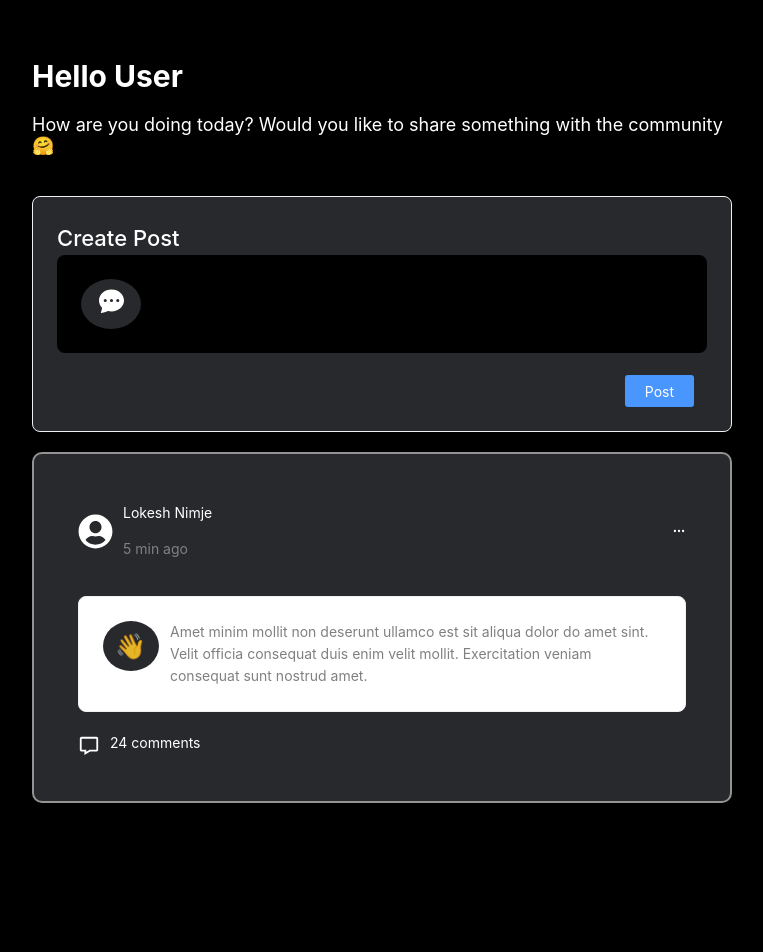
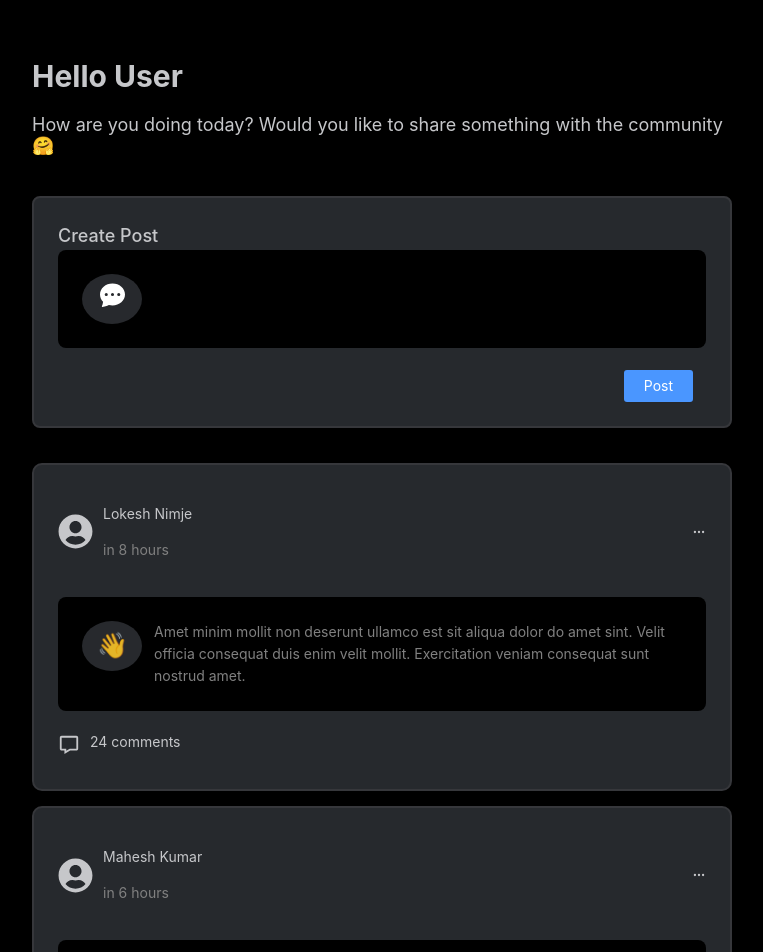
Before and after one commit to lokeshnimje/atlys-assignment, a React (Create React App) app: page /home in a window 1280 px wide. Shown: the top 952 px of the page, without its empty margins (258-1021 px from the left). Before the commit the page ends 860 px from the top, so only its background shows below. Built offline with nearby package versions, Linux system fonts and the light colour scheme.

Commit message:
modified home page with signup

```diff
--- a/package.json
+++ b/package.json
@@ -7,6 +7,7 @@
     "@testing-library/react": "^13.4.0",
     "@testing-library/user-event": "^13.5.0",
     "antd": "^5.8.4",
+    "moment": "^2.29.4",
     "react": "^18.2.0",
     "react-dom": "^18.2.0",
     "react-icons": "^4.10.1",
--- a/src/components/Home.jsx
+++ b/src/components/Home.jsx
@@ -1,18 +1,53 @@
-import React from "react";
+import React, { useState } from "react";
 import { BsFillChatDotsFill } from "react-icons/bs";
 import { FaUserCircle } from "react-icons/fa";
 import { FiMoreHorizontal } from "react-icons/fi";
 import { BiMessage } from "react-icons/bi";
-import { Button, Input, Row, Card, Col } from "antd";
-
+import { Button, Input, Row, Card, Col, Modal } from "antd";
+import moment from "moment";
+import Signup from "./Signup";
+const data = [
+  {
+    userName: "Lokesh Nimje",
+    post: " Amet minim mollit non deserunt ullamco est sit aliqua dolor do amet sint. Velit officia consequat duis enim velit mollit. Exercitation veniam consequat sunt nostrud amet.",
+    comments: 24,
+    time: "Tue Aug 23 2023 14:27:20 GMT+0530",
+  },
+  {
+    userName: "Mahesh Kumar",
+    post: " Amet minim mollit non deserunt ullamco est sit aliqua dolor do amet sint. Velit officia consequat duis enim velit mollit. Exercitation veniam consequat sunt nostrud amet.",
+    comments: 2,
+    time: "Wed Aug 23 2023 12:27:20 GMT+0530",
+  },
+];
 const Home = () => {
+  const [postArray, setPostArray] = useState(data);
+  const [inputPost, setInputPost] = useState("");
+  const [signupModal, setSignupModal] = useState(false);
+  const handleInputChange = (e) => {
+    setInputPost(e.target.value);
+  };
+  const handleAddPost = () => {
+    // setSignupModal(true);
+    const payload = {
+      "userName": "Mahesh Kumar",
+      "post": inputPost,
+      "comments": 0,
+      "time": new Date()
+    }
+    const newData = postArray.unshift(payload)
+    console.log(newData);
+    setPostArray([...postArray, payload])
+    setInputPost("")
+  };
+  console.log("postArray", postArray);
   return (
     <div style={{ width: "90%", margin: "auto" }}>
       <div
         style={{
           maxWidth: "700px",
           margin: " 5% auto",
-          color: "white",
+          color: "#C6C7CA",
           textAlign: "start",
         }}
       >
@@ -24,11 +59,14 @@ const Home = () => {
 
         <Card
           style={{
-            background: "rgba(39,41,45,1)",
+            background: "#26292D",
             marginTop: "40px",
+            border: "2px solid #36373B",
           }}
         >
-          <Row style={{ fontSize: "22px", fontWeight: "500", color: "white" }}>
+          <Row
+            style={{ fontSize: "18px", fontWeight: "500", color: "#C6C7CA" }}
+          >
             Create Post
           </Row>
           <Card style={{ border: "none", background: "black" }}>
@@ -57,14 +95,16 @@ const Home = () => {
                 <Input
                   name=""
                   id=""
-                  // placeholder="How are you feeling today?"
+                  // value={inputPost}
+                  placeholder="How are you feeling today?"
+                  onChange={(e) => handleInputChange(e)}
                   rows="2"
                   style={{
                     background: "transparent",
                     width: "100%",
                     border: "none",
                     padding: "10px 0px 0 20px",
-                    color: "white",
+                    color: "#C6C7CA",
                   }}
                 ></Input>
               </Col>
@@ -81,20 +121,24 @@ const Home = () => {
                 border: "none",
                 borderRadius: "3px",
               }}
+              onClick={() => handleAddPost()}
             >
               Post
             </Button>
           </div>
         </Card>
         <br />
+        {postArray &&
+          postArray.map((el) => {
+            return (
               <Card
                 style={{
                   maxWidth: "100%",
                   height: "100%",
                   borderRadius: "10px",
-            background: "rgba(39,41,45,1)",
-            border: "2px solid #939393",
-            padding: "10px 20px",
+                  background: "#26292D",
+                  border: "2px solid #36373B",
+                  marginTop: "15px",
                 }}
               >
                 <Row
@@ -102,21 +146,29 @@ const Home = () => {
                     display: "flex",
                     justifyContent: "space-between",
                     alignItems: "center",
-              color: "white",
+                    color: "#C6C7CA",
                   }}
                 >
-            <div style={{ display: "flex", gap: "10px", alignItems: "center" }}>
+                  <div
+                    style={{
+                      display: "flex",
+                      gap: "10px",
+                      alignItems: "center",
+                    }}
+                  >
                     <FaUserCircle style={{ fontSize: "35px" }} />
                     <div>
-                <p>Lokesh Nimje</p>
-                <p style={{ color: "gray" }}>5 min ago</p>
+                      <p>{el.userName}</p>
+                      <p style={{ color: "gray" }}>
+                        {moment(el.time).fromNow()}
+                      </p>
                     </div>
                   </div>
                   <FiMoreHorizontal style={{ cursor: "pointer" }} />
                 </Row>
                 <br />
 
-          <Card>
+                <Card style={{ background: "black", border: "none" }}>
                   <Row
                     style={{
                       display: "flex",
@@ -137,11 +189,7 @@ const Home = () => {
                     >
                       <p style={{ fontSize: "25px" }}>👋</p>
                     </Col>
-              <Col style={{ color: "gray", width: "88%" }}>
-                Amet minim mollit non deserunt ullamco est sit aliqua dolor do
-                amet sint. Velit officia consequat duis enim velit mollit.
-                Exercitation veniam consequat sunt nostrud amet.
-              </Col>
+                    <Col style={{ color: "gray", width: "88%" }}>{el.post}</Col>
                   </Row>
                 </Card>
                 <Row
@@ -151,7 +199,7 @@ const Home = () => {
                     justifyContent: "start",
                     width: "98%",
                     cursor: "pointer",
-              color: "white",
+                    color: "#C6C7CA",
                     marginTop: "20px",
                   }}
                 >
@@ -160,10 +208,27 @@ const Home = () => {
                       <BiMessage />{" "}
                     </span>{" "}
                   </Col>
-            <Col>24 comments</Col>
+                  <Col>{el.comments} comments</Col>
                 </Row>
               </Card>
+            );
+          })}
       </div>
+      <Modal
+      open={signupModal}
+      footer={null}
+      onCancel={() => setSignupModal(false)}>
+        <Card
+          style={{
+            width: "470px",
+            borderRadius: "10px",
+            background: "rgba(39,41,45,1)",
+            border: "2px solid #939393",
+          }}
+        >
+          <Signup />
+          </Card>
+      </Modal>
     </div>
   );
 };
--- a/src/components/Login.jsx
+++ b/src/components/Login.jsx
@@ -2,7 +2,7 @@ import React, { useState } from "react";
 import { BsArrowRightShort, FaBeer } from "react-icons/bs";
 import { useNavigate } from "react-router-dom";
 import { Button, Input, Row, Card } from "antd";
-
+import Signup from "./Signup";
 const Login = () => {
   const [logSign, setLogSign] = useState(true);
   const navigation = useNavigate();
@@ -153,108 +153,7 @@ const Login = () => {
             border: "2px solid #939393",
           }}
         >
-            <Row
-              style={{
-                justifyContent: "center",
-                color: "#939393",
-                fontSize: "14px",
-              }}
-            >
-              SIGN UP
-            </Row>
-            <Row
-              style={{
-                justifyContent: "center",
-                color: "#ffffff",
-                fontSize: "18px",
-                fontWeight: "500 ",
-              }}
-            >
-              Create an account to continue
-            </Row>
-            <Row
-              style={{ display: "grid", textAlign: "start", padding: "10px" }}
-            >
-              <br />
-              <label htmlFor="" style={{ color: "#939393" }}>
-                Email
-              </label>
-              <Input
-                type="text"
-                style={{
-                  background: "transparent",
-                  padding: "10px",
-                  borderRadius: "5px",
-                  border: "0.5px solid #939393",
-                  color: "#939393",
-                  margin: "5px 0",
-                }}
-              />
-              <br />
-              <label htmlFor="" style={{ color: "#939393" }}>
-                Username
-              </label>
-              <Input
-                type="text"
-                style={{
-                  background: "transparent",
-                  padding: "10px",
-                  borderRadius: "5px",
-                  border: "0.5px solid #939393",
-                  color: "#939393",
-                  margin: "5px 0",
-                }}
-              />
-              <br />
-              <label htmlFor="" style={{ color: "#939393" }}>
-                Password
-              </label>
-              <Input
-                type="text"
-                style={{
-                  background: "transparent",
-                  padding: "10px",
-                  borderRadius: "5px",
-                  border: "0.5px solid #939393",
-                  color: "#939393",
-                  margin: "5px 0",
-                }}
-              />
-
-              <Button
-                style={{
-                  justifyContent: "center",
-                  borderRadius: "5px",
-                  margin: "20px 0",
-                  background: "#4A96FF",
-                  color: "white",
-                  cursor: "pointer",
-                  border: "none",
-                }}
-              >
-                Continue
-              </Button>
-              <Row
-                style={{ display: "flex", alignItems: "center", gap: "5px" }}
-              >
-                <p style={{ color: "#939393" }}>Already have an account ?</p>
-                <Row
-                  style={{
-                    display: "flex",
-                    gap: "2px",
-                    cursor: "pointer",
-                    alignItems: "center",
-                  }}
-                  onClick={() => setLogSign(true)}
-                >
-                  <p style={{ color: "#ffffff" }}>Login </p>
-                  <p style={{ color: "#ffffff", margin: "3px 0 0 0" }}>
-                    <BsArrowRightShort />
-                  </p>
-                </Row>
-              </Row>
-            </Row>
-            <br />
+          <Signup setLogSign={setLogSign} />
           </Card>
         )}
       </Row>
--- /dev/null
+++ b/src/components/Signup.jsx
@@ -0,0 +1,119 @@
+import React, { useState } from "react";
+import { BsArrowRightShort } from "react-icons/bs";
+import { Button, Input, Row, Card } from "antd";
+
+const Signup = ({ setLogSign }) => {
+  return (
+    // <Card
+    //   style={{
+    //     width: "470px",
+    //     borderRadius: "10px",
+    //     background: "rgba(39,41,45,1)",
+    //     border: "2px solid #939393",
+    //   }}
+    // >
+    <>
+      <Row
+        style={{
+          justifyContent: "center",
+          color: "#939393",
+          fontSize: "14px",
+        }}
+      >
+        SIGN UP
+      </Row>
+      <Row
+        style={{
+          justifyContent: "center",
+          color: "#ffffff",
+          fontSize: "18px",
+          fontWeight: "500 ",
+        }}
+      >
+        Create an account to continue
+      </Row>
+      <Row style={{ display: "grid", textAlign: "start", padding: "10px" }}>
+        <br />
+        <label htmlFor="" style={{ color: "#939393" }}>
+          Email
+        </label>
+        <Input
+          type="text"
+          style={{
+            background: "transparent",
+            padding: "10px",
+            borderRadius: "5px",
+            border: "0.5px solid #939393",
+            color: "#939393",
+            margin: "5px 0",
+          }}
+        />
+        <br />
+        <label htmlFor="" style={{ color: "#939393" }}>
+          Username
+        </label>
+        <Input
+          type="text"
+          style={{
+            background: "transparent",
+            padding: "10px",
+            borderRadius: "5px",
+            border: "0.5px solid #939393",
+            color: "#939393",
+            margin: "5px 0",
+          }}
+        />
+        <br />
+        <label htmlFor="" style={{ color: "#939393" }}>
+          Password
+        </label>
+        <Input
+          type="text"
+          style={{
+            background: "transparent",
+            padding: "10px",
+            borderRadius: "5px",
+            border: "0.5px solid #939393",
+            color: "#939393",
+            margin: "5px 0",
+          }}
+        />
+
+        <Button
+          style={{
+            justifyContent: "center",
+            borderRadius: "5px",
+            margin: "20px 0",
+            background: "#4A96FF",
+            color: "white",
+            cursor: "pointer",
+            border: "none",
+          }}
+        >
+          Continue
+        </Button>
+        <Row style={{ display: "flex", alignItems: "center", gap: "5px" }}>
+          <p style={{ color: "#939393" }}>Already have an account ?</p>
+          <Row
+            style={{
+              display: "flex",
+              gap: "2px",
+              cursor: "pointer",
+              alignItems: "center",
+            }}
+            onClick={() => setLogSign(true)}
+          >
+            <p style={{ color: "#ffffff" }}>Login </p>
+            <p style={{ color: "#ffffff", margin: "3px 0 0 0" }}>
+              <BsArrowRightShort />
+            </p>
+          </Row>
+        </Row>
+      </Row>
+      <br />
+      </>
+    // </Card>
+  );
+};
+
+export default Signup;
```
Also changed, not shown: 1 other file (tests, documents, lock files or other folders). Lines whose indentation alone changed are shown as unchanged.
